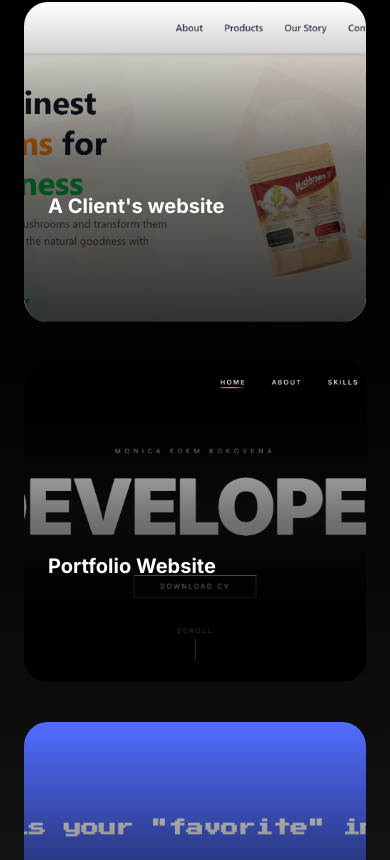
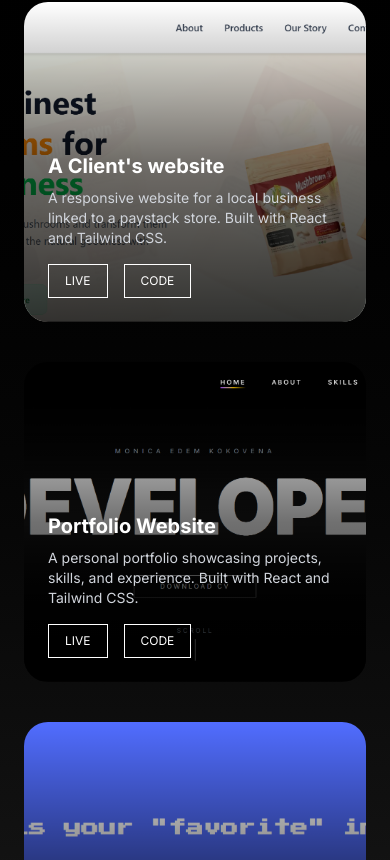
Before and after one commit to MonicaEdem/portfolio, a React (Vite) app: page / in a window 390 px wide. Shown: the part 4604-5464 px from the top of the page. Built offline with nearby package versions, Linux system fonts and the light colour scheme.

Commit message:
first commit

```diff
--- a/src/projects.jsx
+++ b/src/projects.jsx
@@ -94,17 +94,19 @@ const Projects = () => {
               {/* Content */}
               <div className="absolute inset-0 flex flex-col justify-end p-6">
                 {/* Content Wrapper */}
-                <div className="transform translate-y-10 group-hover:translate-y-0 transition duration-500">
+                <div className="transform md:translate-y-10 md:group-hover:translate-y-0 transition duration-500">
+                  {/* Title */}
                   <h3 className="text-xl font-semibold mb-2">
                     {project.title}
                   </h3>
 
-                  <p className="text-sm text-gray-300 mb-4 opacity-0 group-hover:opacity-100 transition duration-500 delay-100">
+                  {/* Description */}
+                  <p className="text-sm text-gray-300 mb-4 opacity-100 md:opacity-0 md:group-hover:opacity-100 transition duration-500 delay-100">
                     {project.description}
                   </p>
 
                   {/* Buttons */}
-                  <div className="flex gap-4 opacity-0 group-hover:opacity-100 transition duration-500 delay-200">
+                  <div className="flex gap-4 opacity-100 md:opacity-0 md:group-hover:opacity-100 transition duration-500 delay-200">
                     <a
                       href={project.live}
                       target="_blank"
```
